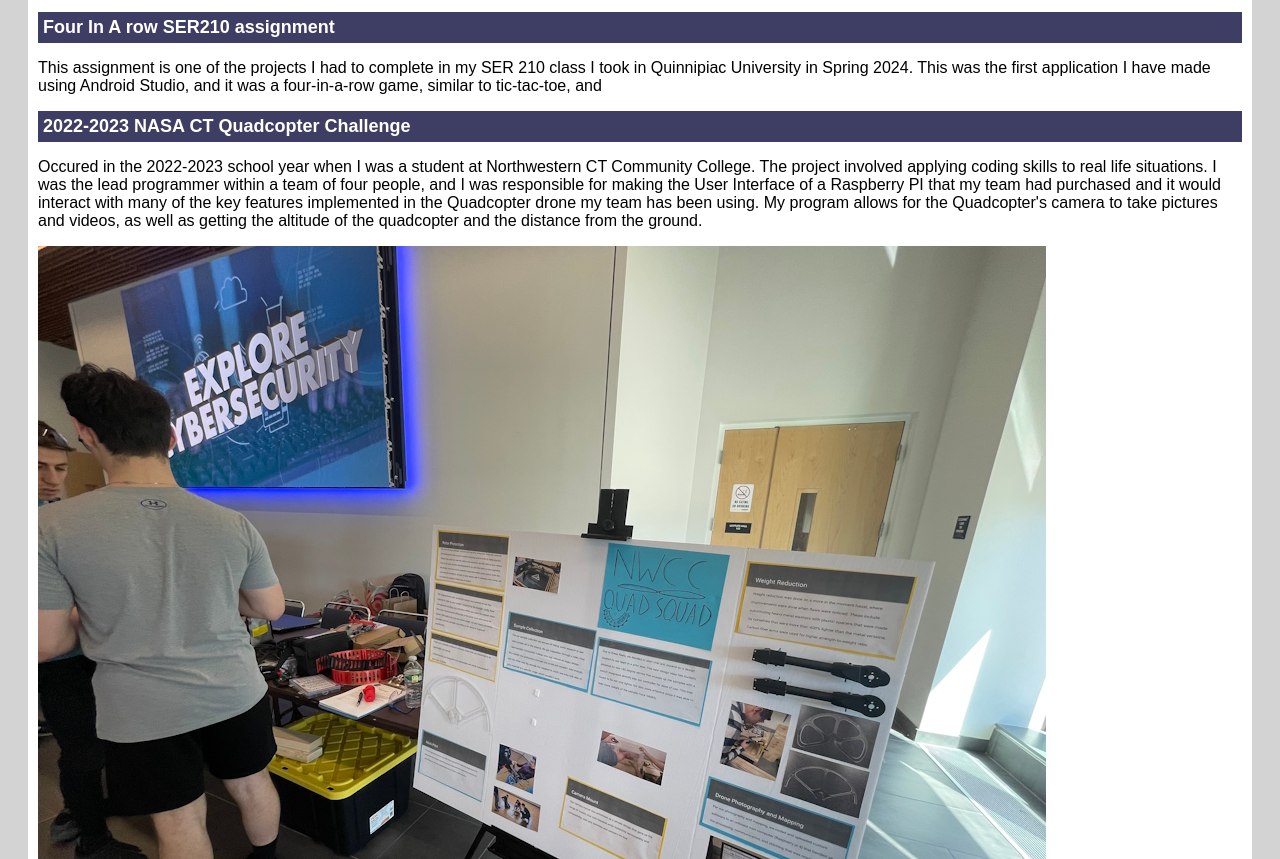
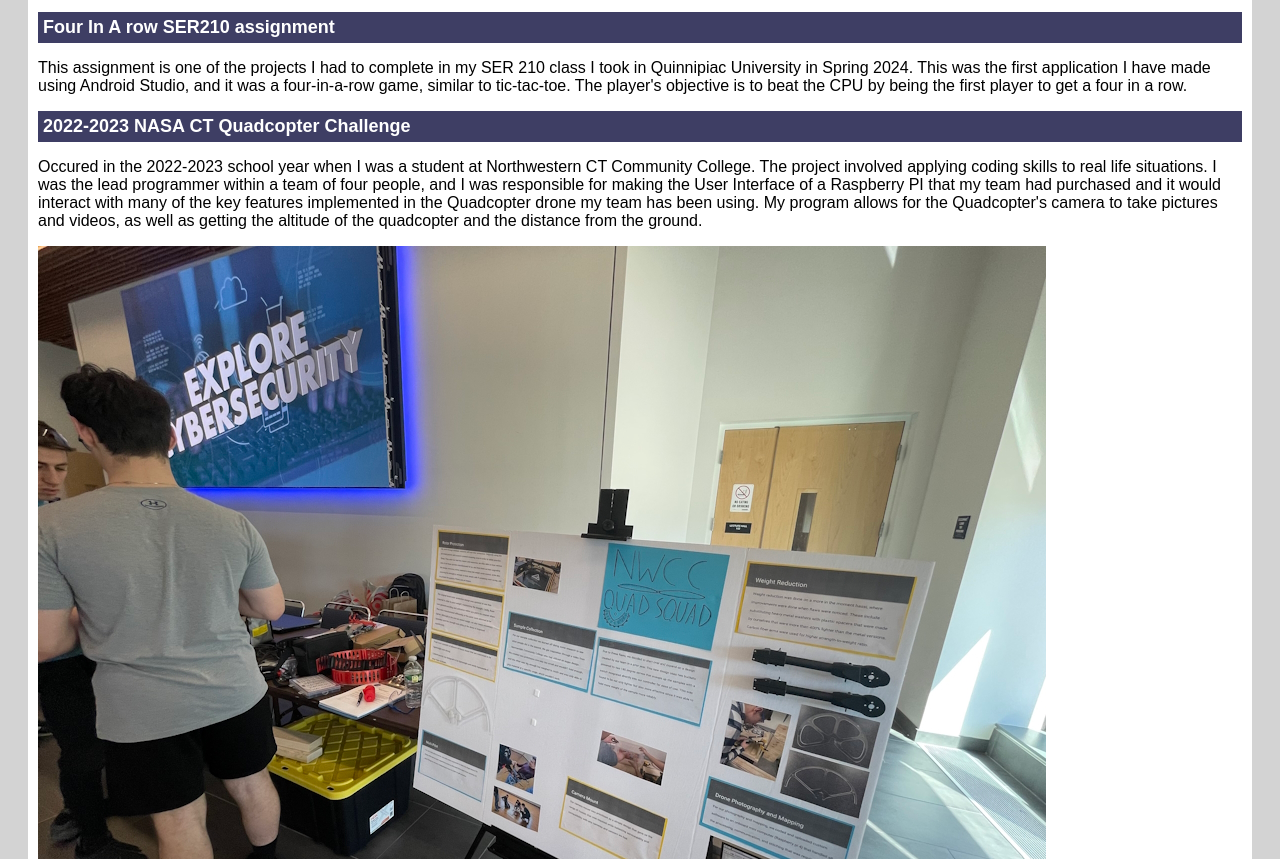
Before and after one commit to PaulZ357/PaulZ357.github.io, a plain HTML site: page projects.html in a window 1280 px wide. Shown: the part 858-1717 px from the top of the page. Drawn offline with Linux system fonts and the light colour scheme.

Commit message:
fixed paragraph for Four In A Row

```diff
--- a/projects.html
+++ b/projects.html
@@ -27,7 +27,8 @@
             <h2 class="heading">Four In A row SER210 assignment</h2>
             <p>
                 This assignment is one of the projects I had to complete in my SER 210 class I took in Quinnipiac University in Spring 2024.
-                This was the first application I have made using Android Studio, and it was a four-in-a-row game, similar to tic-tac-toe, and
+                This was the first application I have made using Android Studio, and it was a four-in-a-row game, similar to tic-tac-toe.
+                The player's objective is to beat the CPU by being the first player to get a four in a row.
             </p>
             <h2 class="heading">2022-2023 NASA CT Quadcopter Challenge</h2>
             <p>
```
